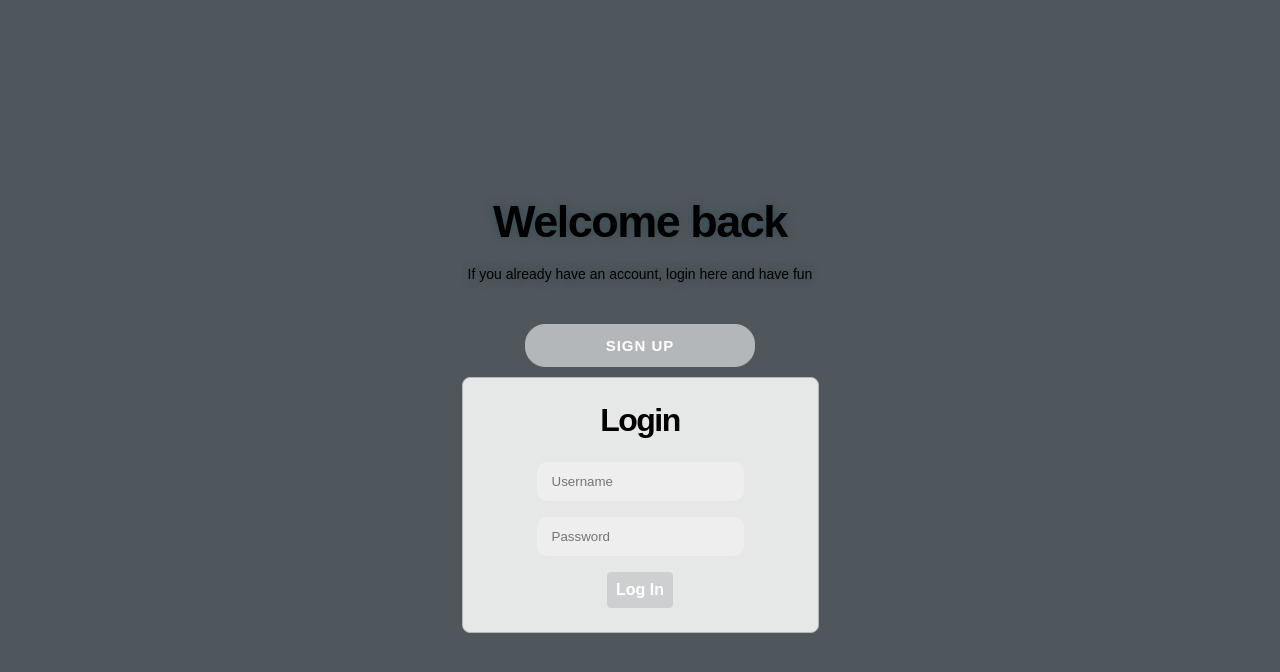
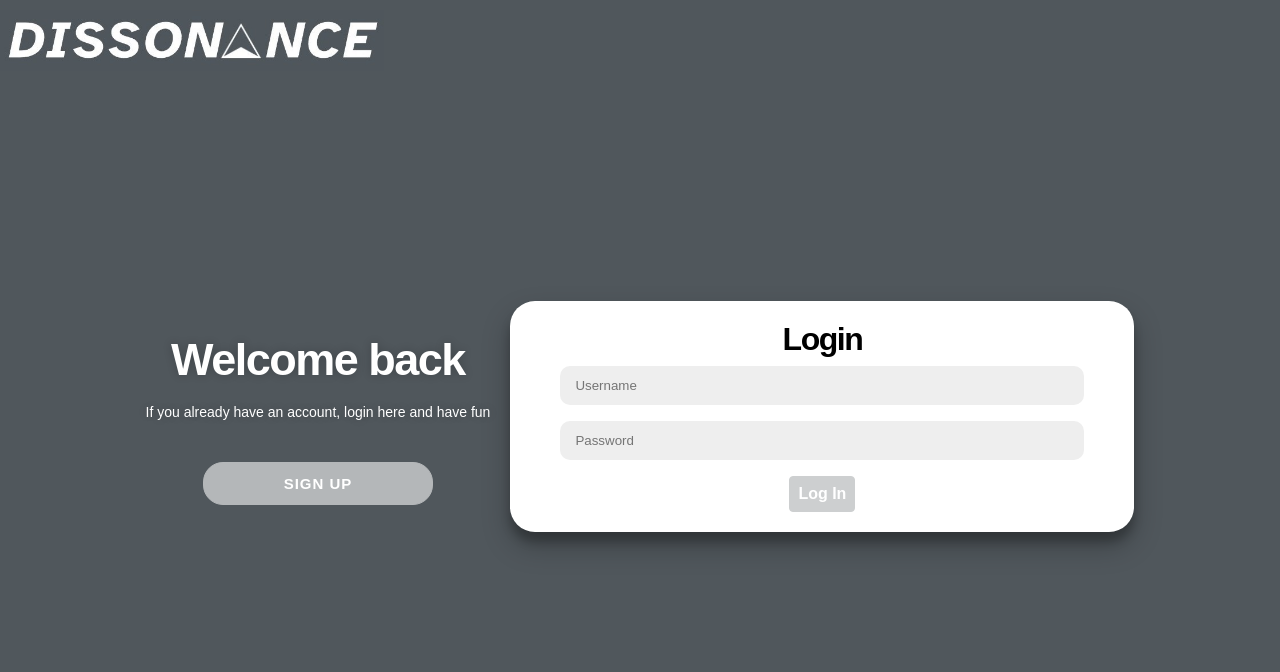
Before and after one commit to jfranzm/Dissonance, a React (Create React App) app: page / in a window 1280 px wide. Shown: the top 672 px of the page. Built offline with nearby package versions, Linux system fonts and the light colour scheme.

Commit message:
update sign up form + user model

```diff
--- a/controllers/api/users.js
+++ b/controllers/api/users.js
@@ -14,9 +14,9 @@ async function create (req, res, next){
 async function login(req, res, next) {
     try {
         const pw = req.body.password;
-        const email = req.body.email;
+        const username = req.body.username;
 
-        const user = await User.findOne({email})
+        const user = await User.findOne({username})
 
         if(user && isValidPassword(pw, user.password)){
             const token = createJWT(user)
--- a/models/user.js
+++ b/models/user.js
@@ -4,7 +4,7 @@ const Schema = mongoose.Schema;
 const SALT_ROUNDS = 6;
 
 const userSchema = new Schema({
-    name: { type: String, required: true },
+    username: { type: String, required: true },
     email: {
         type: String,
         unique: true,
--- a/package.json
+++ b/package.json
@@ -10,12 +10,12 @@
     "dotenv": "^16.0.3",
     "express": "^4.18.2",
     "jsonwebtoken": "^8.5.1",
-    "mongoose": "^6.10.5",
+    "mongoose": "^6.11.0",
     "morgan": "^1.10.0",
     "react": "^17.0.2",
     "react-dom": "^17.0.2",
     "react-lineicons": "^3.0.0",
-    "react-router-dom": "^6.10.0",
+    "react-router-dom": "^6.11.1",
     "react-scripts": "5.0.0",
     "serve-favicon": "^2.5.0",
     "web-vitals": "^2.1.4"
--- /dev/null
+++ b/src/components/FullLogo/FullLogo.css
@@ -0,0 +1,7 @@
+.FullLogo {
+    position: absolute;
+    top: 10px;
+    left: 0;
+    width: 30vw;
+    margin: 0;
+}
--- /dev/null
+++ b/src/components/FullLogo/FullLogo.jsx
@@ -0,0 +1,7 @@
+import Logo from '../../assets/Logos/Dissonance_logo.jpg'
+import './FullLogo.css'
+export default function FullLogo() {
+    return (
+        <img src={Logo} className='FullLogo' alt="Full Logo" />
+    )
+}
--- a/src/index.css
+++ b/src/index.css
@@ -96,10 +96,10 @@ code {
 }
 
 .form-container {
-  padding: 3vmin;
-  background-color: var(--gray-1);
-  border: .1vmin solid var(--gray-3);
-  border-radius: 1vmin;
+  position: absolute;
+  top: 0;
+  height: 100%;
+  transition: all 0.6s ease-in-out;
 }
 
 p.error-message {
@@ -112,7 +112,7 @@ form {
   align-items: center;
   justify-content: center;
   flex-direction: column;
-  padding: 0 50px;
+  padding: 0 50px 20px;
   height: 100%;
   text-align: center;
   color: var(--text-light);
--- a/src/pages/App/App.js
+++ b/src/pages/App/App.js
@@ -1,6 +1,5 @@
 import { useState } from 'react';
 import { Routes, Route } from 'react-router-dom';
-import LineIcon from "react-lineicons";
 
 // Components
 import AuthPage from '../AuthPage/AuthPage';
--- a/src/pages/AuthPage/AuthPage.css
+++ b/src/pages/AuthPage/AuthPage.css
@@ -1,27 +1,28 @@
 @import url("https://fonts.googleapis.com/css2?family-Poppins");
 
-main {
+main.AuthPage {
     display: flex;
     justify-content: center;
     align-items: center;
-    flex-direction: column;
     font-family: "Poppins", sans-serif;
     overflow: hidden;
     height: 100vh;
+    gap: 20px;
 }
 
 h1 {
     font-weight: 700;
     letter-spacing: -1.5px;
     margin: 0;
-    margin-bottom: 15px;
+    padding-top: 20px;
 }
 
 h1.title {
     font-size: 45px;
     line-height: 45px;
     margin: 0;
-    text-shadow: 0 0 10px rgba(16, 64, 74, 0.5);
+    color: white;
+    text-shadow: 0 0 10px rgba(0, 0, 0, 0.2);
 }
 
 p {
@@ -29,7 +30,8 @@ p {
     font-weight: 100;
     line-height: 20px;
     margin: 20px 0 30px;
-    text-shadow: 0 0 10px rgba(16, 64, 74, 0.5);
+    color: white;
+    text-shadow: 0 0 10px rgba(0, 0, 0, 0.2);
 }
 
 button.switch-btn {
@@ -50,3 +52,27 @@ button.switch-btn {
 button.switch-btn:hover {
     letter-spacing: 3px;
 }
+
+.form-container {
+    background-color: #fff;
+    border-radius: 25px;
+    box-shadow: 0 14px 28px rgba(0, 0, 0, 0.25), 0 10px 10px rgba(0, 0, 0, 0.22);
+    position: relative;
+    overflow: hidden;
+    width: 768px;
+    max-width: 100%;
+
+}
+
+.LoginForm {
+    left: 0;
+    width: 50%;
+
+}
+.SignUpForm {
+    right: 0;
+    width: 50%;
+}
+.AuthPage.right-panel-active .LoginForm {
+    transform: translateX(100%);
+}
--- a/src/pages/AuthPage/AuthPage.jsx
+++ b/src/pages/AuthPage/AuthPage.jsx
@@ -3,11 +3,13 @@ import './AuthPage.css'
 import { useState } from 'react';
 import SignUpForm from "../../components/SignUpForm/SignUpForm";
 import LoginForm from "../../components/LoginForm/LoginForm";
+import FullLogo from '../../components/FullLogo/FullLogo';
 
 export default function AuthPage({ setUser }) {
   const [showLogin, setShowLogin] = useState(true);
   return (
     <main className="AuthPage">
+      <FullLogo />
       <div className='overlay-container'>
         <div className='overlay'>
           {showLogin ?
--- a/src/utilities/api/users.js
+++ b/src/utilities/api/users.js
@@ -1,6 +1,5 @@
 import sendRequest from "../send-request";
 const BASE_URL = '/api/users';
-const DEFAULT_HEADERS = { 'Content-Type': 'application/json' }
 
 export async function signUp(userData){
     return sendRequest(BASE_URL, 'POST', userData);
@@ -9,7 +8,3 @@ export async function signUp(userData){
 export async function login(credentials) {
    return sendRequest(`${BASE_URL}/login`, 'POST', credentials);
 }
-
-export function checkToken() {
-    return sendRequest(`${BASE_URL}/check-token`);
-  }
--- a/src/utilities/services/users.js
+++ b/src/utilities/services/users.js
@@ -18,16 +18,14 @@ export function getToken() {
     return token;
 }
 
-export function checkToken() {
-    return usersAPI.checkToken()
-        .then(dateStr => new Date(dateStr));
-}
-// Convert the token payload to a js obj OR retun null when no token
+
 export function getUser() {
     const token = getToken();
-    if (!token) return null
-    return JSON.parse(window.atob(token.split('.')[1])).user
-}
+    return token ?
+      JSON.parse(atob(token.split('.')[1])).user
+      :
+      null;
+  }
 
 // SETS THE TOKEN IN LOCAL STORE FOR US
 export async function signUp(formData){
```
Also changed, not shown: src/assets/Logos/Dissonance_logo.jpg (added), 1 other file (tests, documents, lock files or other folders).
